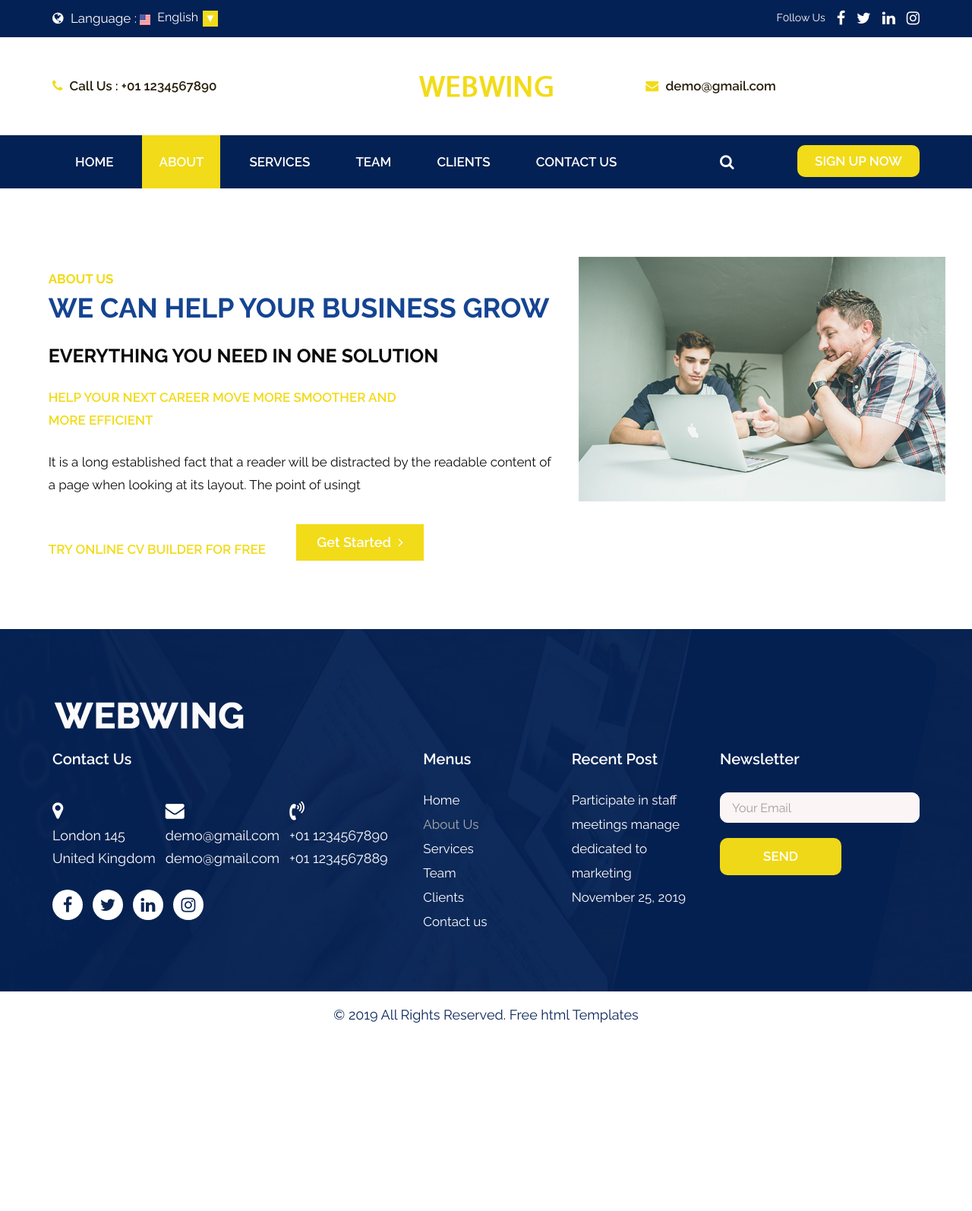
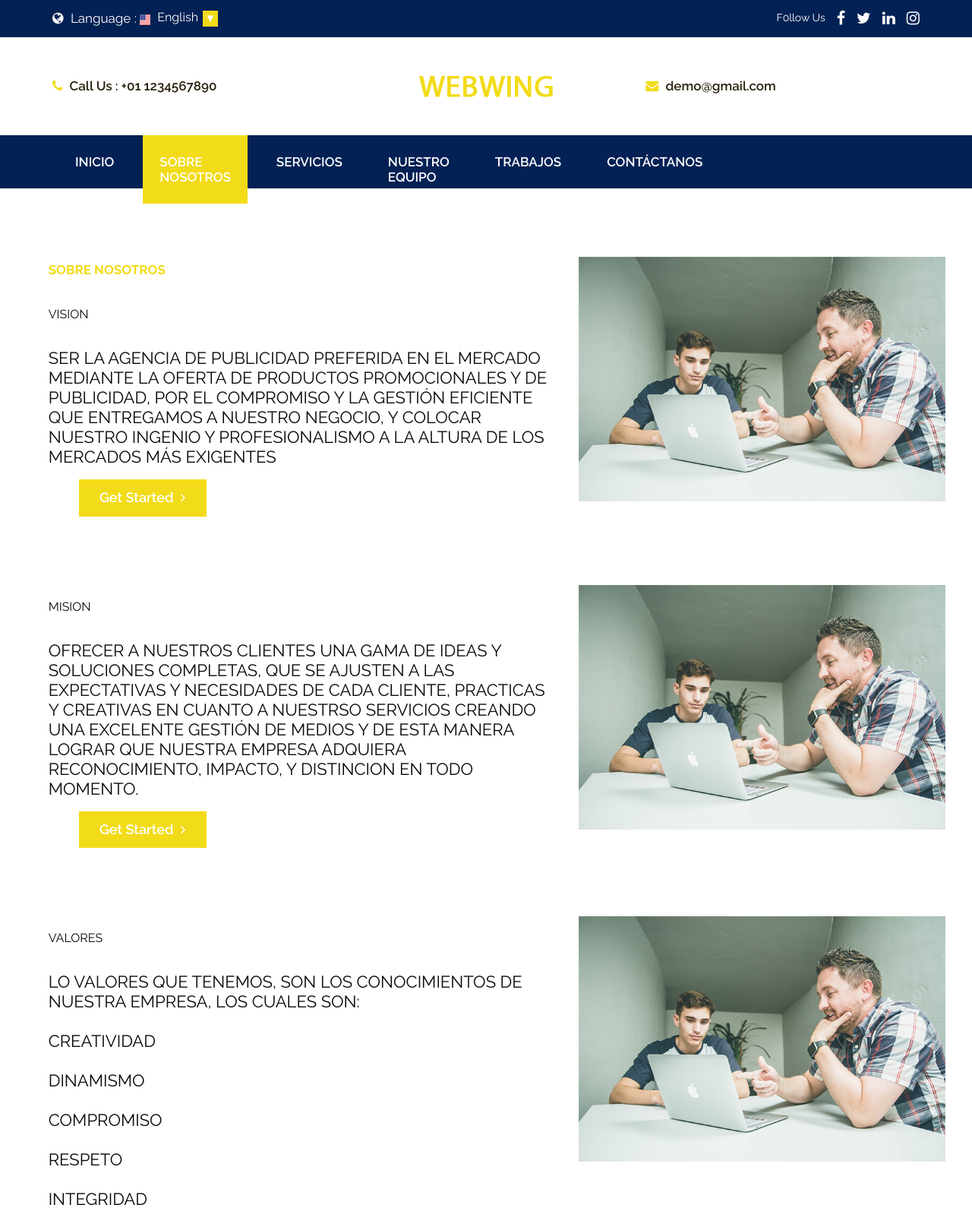
Before and after one commit to AdriTH9/PaginaWeb_Imprenta, a plain HTML site: page about.html in a window 1280 px wide. Shown: the top 1594 px of the page at 76% size. Before the commit the page ends 1367 px from the top, so only its background shows below. Drawn offline with nearby package versions, Linux system fonts and the light colour scheme.

Commit message:
Cambios de menu

```diff
--- a/about.html
+++ b/about.html
@@ -8,7 +8,7 @@
       <meta name="viewport" content="width=device-width, initial-scale=1">
       <meta name="viewport" content="initial-scale=1, maximum-scale=1">
       <!-- site metas -->
-      <title>webwing</title>
+      <title>GIP</title>
       <meta name="keywords" content="">
       <meta name="description" content="">
       <meta name="author" content="">
@@ -107,22 +107,22 @@
                            <div class="collapse navbar-collapse" id="navbarsExample04">
                               <ul class="navbar-nav mr-auto">
                                  <li class="nav-item ">
-                                    <a class="nav-link" href="index.html"> Home  </a>
+                                    <a class="nav-link" href="index.html"> Inicio  </a>
                                  </li>
                                  <li class="nav-item active">
-                                    <a class="nav-link" href="about.html">about</a>
+                                    <a class="nav-link" href="about.html">Sobre Nosotros</a>
                                  </li>
                                  <li class="nav-item">
-                                    <a class="nav-link" href="service.html">services</a>
+                                    <a class="nav-link" href="service.html">Servicios</a>
                                  </li>
                                  <li class="nav-item">
-                                    <a class="nav-link" href="team.html">team </a>
+                                    <a class="nav-link" href="team.html">Nuestro Equipo </a>
                                  </li>
                                  <li class="nav-item">
-                                    <a class="nav-link" href="client.html">Clients</a>
+                                    <a class="nav-link" href="client.html">Trabajos</a>
                                  </li>
                                  <li class="nav-item">
-                                    <a class="nav-link" href="contact.html"> contact us </a>
+                                    <a class="nav-link" href="contact.html"> Contáctanos </a>
                                  </li>
                               </ul>
                            </div>
@@ -130,8 +130,8 @@
                      </div>
                      <div class="col-md-3 col-sm-5 d_none">
                         <ul class="sign">
-                           <li><a href="#"><i class="fa fa-search" aria-hidden="true"></i></a></li>
-                           <li><a class="sign_btn" href="#">sign up now</a></li>
+                           <!--<li><a href="#"><i class="fa fa-search" aria-hidden="true"></i></a></li>
+                           <li><a class="sign_btn" href="#">sign up now</a></li>-->
                         </ul>
                      </div>
                   </div>
@@ -149,12 +149,81 @@
                <div class="col-md-12 col-lg-7">
                   <div class="about_box">
                      <div class="titlepage">
-                        <h2><strong class="yellow">About US</strong><br> WE CAN HELP YOUR business GROW</h2>
+                        <h1><strong class="yellow">SOBRE NOSOTROS</strong></h1>
+                        <br><h4>VISION</h4>
                      </div>
-                     <h3>EVERYTHING YOU NEED IN ONE SOLUTION</h3>
-                     <span>HELP YOUR NEXT CAREER MOVE MORE SMOOTHER AND <br> MORE EFFICIENT</span>
+                     <h2>SER LA AGENCIA DE PUBLICIDAD PREFERIDA EN EL MERCADO
+                        MEDIANTE LA OFERTA DE PRODUCTOS PROMOCIONALES Y
+                        DE PUBLICIDAD, POR EL COMPROMISO Y LA GESTIÓN EFICIENTE
+                        QUE ENTREGAMOS A NUESTRO NEGOCIO, Y COLOCAR NUESTRO
+                        INGENIO Y PROFESIONALISMO A LA ALTURA DE LOS MERCADOS
+                        MÁS EXIGENTES</h2>
+                     <!--<span>HELP YOUR NEXT CAREER MOVE MORE SMOOTHER AND <br> MORE EFFICIENT</span>
                      <p>It is a long established fact that a reader will be distracted by the readable content of a page when looking at its layout. The point of usingt</p>
-                     <span class="try">TRY ONLINE CV BUILDER FOR Free</span>
+                     <span class="try">TRY ONLINE CV BUILDER FOR Free</span>-->
+                     <a class="read_morea" href="#">Get Started <i class="fa fa-angle-right" aria-hidden="true"></i></a>
+                  </div>
+               </div>
+               <div class="col-md-12 col-lg-5">
+                  <div class="about_img">
+                     <figure><img src="images/about_img2.jpg" alt="#"/></figure>
+                  </div>
+               </div>
+            </div>
+         </div>
+      </div>
+      <div id="about" class="about">
+         <div class="container-fluid">
+            <div class="row">
+               <div class="col-md-12 col-lg-7">
+                  <div class="about_box">
+                     <div class="titlepage">
+                        <h4><br> MISION </h4>
+                     </div>
+                     <h2>OFRECER A NUESTROS CLIENTES UNA GAMA DE IDEAS Y SOLUCIONES COMPLETAS,
+                        QUE SE AJUSTEN A LAS EXPECTATIVAS Y NECESIDADES DE CADA CLIENTE,
+                        PRACTICAS Y CREATIVAS EN CUANTO A NUESTRSO SERVICIOS CREANDO
+                        UNA EXCELENTE GESTIÓN DE MEDIOS Y DE ESTA MANERA LOGRAR QUE
+                        NUESTRA EMPRESA ADQUIERA RECONOCIMIENTO, IMPACTO, Y DISTINCION
+                        EN TODO MOMENTO.</h2>
+                     <!--<span>HELP YOUR NEXT CAREER MOVE MORE SMOOTHER AND <br> MORE EFFICIENT</span>
+                     <p>It is a long established fact that a reader will be distracted by the readable content of a page when looking at its layout. The point of usingt</p>
+                     <span class="try">TRY ONLINE CV BUILDER FOR Free</span>-->
+                     <a class="read_morea" href="#">Get Started <i class="fa fa-angle-right" aria-hidden="true"></i></a>
+                  </div>
+               </div>
+               <div class="col-md-12 col-lg-5">
+                  <div class="about_img">
+                     <figure><img src="images/about_img2.jpg" alt="#"/></figure>
+                  </div>
+               </div>
+            </div>
+         </div>
+      </div>
+      <!-- about section -->
+
+      <div id="about" class="about">
+         <div class="container-fluid">
+            <div class="row">
+               <div class="col-md-12 col-lg-7">
+                  <div class="about_box">
+                     <div class="titlepage">
+                        <h4><br> VALORES </h4>
+                     </div>
+                     <h2>LO VALORES QUE TENEMOS, SON LOS CONOCIMIENTOS DE NUESTRA EMPRESA, LOS CUALES SON:
+                        <br><br>
+                        <ol>
+                           <li>CREATIVIDAD</li><br>
+                           <li>DINAMISMO</li><br>
+                           <li>COMPROMISO</li><br>
+                           <li>RESPETO</li><br>
+                           <li>INTEGRIDAD</li><br>
+                           <li>PROACTIVIDAD</li><br>
+                         </ol>
+                     </h2>
+                     <!--<span>HELP YOUR NEXT CAREER MOVE MORE SMOOTHER AND <br> MORE EFFICIENT</span>
+                     <p>It is a long established fact that a reader will be distracted by the readable content of a page when looking at its layout. The point of usingt</p>
+                     <span class="try">TRY ONLINE CV BUILDER FOR Free</span>-->
                      <a class="read_morea" href="#">Get Started <i class="fa fa-angle-right" aria-hidden="true"></i></a>
                   </div>
                </div>
```
Also changed, not shown: client.html (+1 -1 lines), contact.html (+1 -1 lines), index.html (+1 -1 lines), service.html (+1 -1 lines), team.html (+2 -2 lines).
